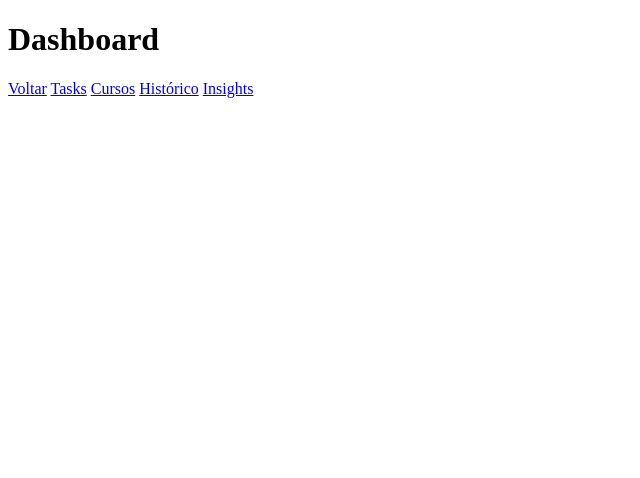
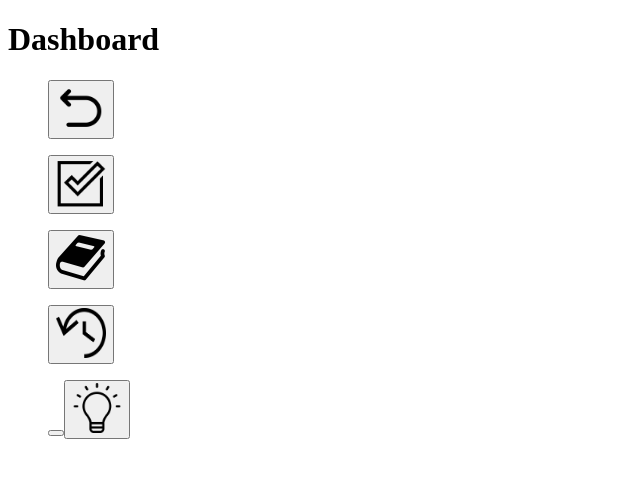
Before and after one commit to KaiqueFabricio/knowledge-base, a plain HTML site: page Dashboard/dashboard.html in a window 1280 px wide. Shown: the whole page, without its empty margins (0-640 px from the left). Drawn offline with Linux system fonts and the light colour scheme.

Commit message:
update 16/04

```diff
--- a/Dashboard/dashboard.html
+++ b/Dashboard/dashboard.html
@@ -9,12 +9,48 @@
 <body>
     <header><h1>Dashboard</h1></header>
     <header class="MENU"></header>
-        <nav>
-            <a href="Voltar">Voltar</a>
-            <a href="Tasks">Tasks</a>
-            <a href="Cursos">Cursos</a>
-            <a href="History">Histórico</a>
-            <a href="Insights">Insights</a>
+		<nav>
+			<ul>
+		<button type="button">
+			<a href="Voltar">
+			<img src="../IMG/return_icon.png" height ="50" width="50">
+		</a>
+		</button>
+
+				<p>
+		<button type="button">
+			<a href="Voltar">
+			<img src="../IMG/task_icon.png" height ="50" width="50">
+			</a>
+		</button>
+
+				</p>
+				<p>
+		<button type="button">
+			<a href="Cursos">
+			<img src="../IMG/icon-book.jpg" height ="50" width="50">
+		</a>
+		</button>
+				</p>
+				<p>
+		<button type="button">
+			<a href="History">
+			<img src="../IMG/history_icon.png" height ="50" width="50">
+		</a>
+		</button>
+				</p>
+				<p>
+		<button type="button">
+			<button type="button">
+			<img src="../IMG/light_icon.png" height ="50" width="50">
+		</a>
+		</button>
+				</p>
+				</ul>
+		</nav>
+		<a href="https://www.exemplo.com" class="button-link">
+		</a>
+
 
         </nav>
     </header>
```
Also changed, not shown: Login/Index.html (+1 -0 lines), IMG/book_3725.png (added), IMG/calendar_icon.png (added), IMG/history_icon.png (added), IMG/icon-book.jpg (added), IMG/light_icon.png (added), IMG/return_icon.png (added), IMG/task_icon.png (added).
